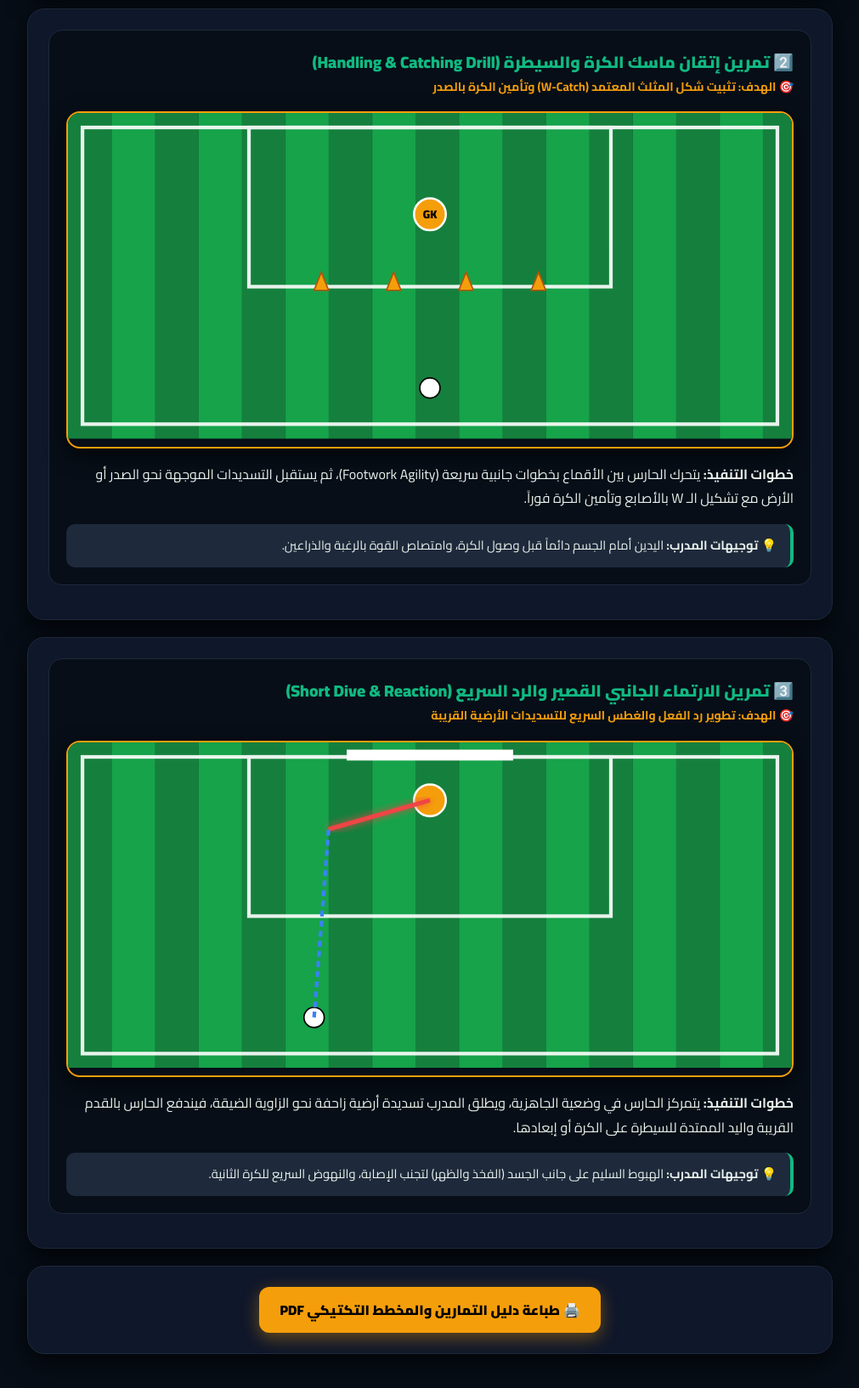
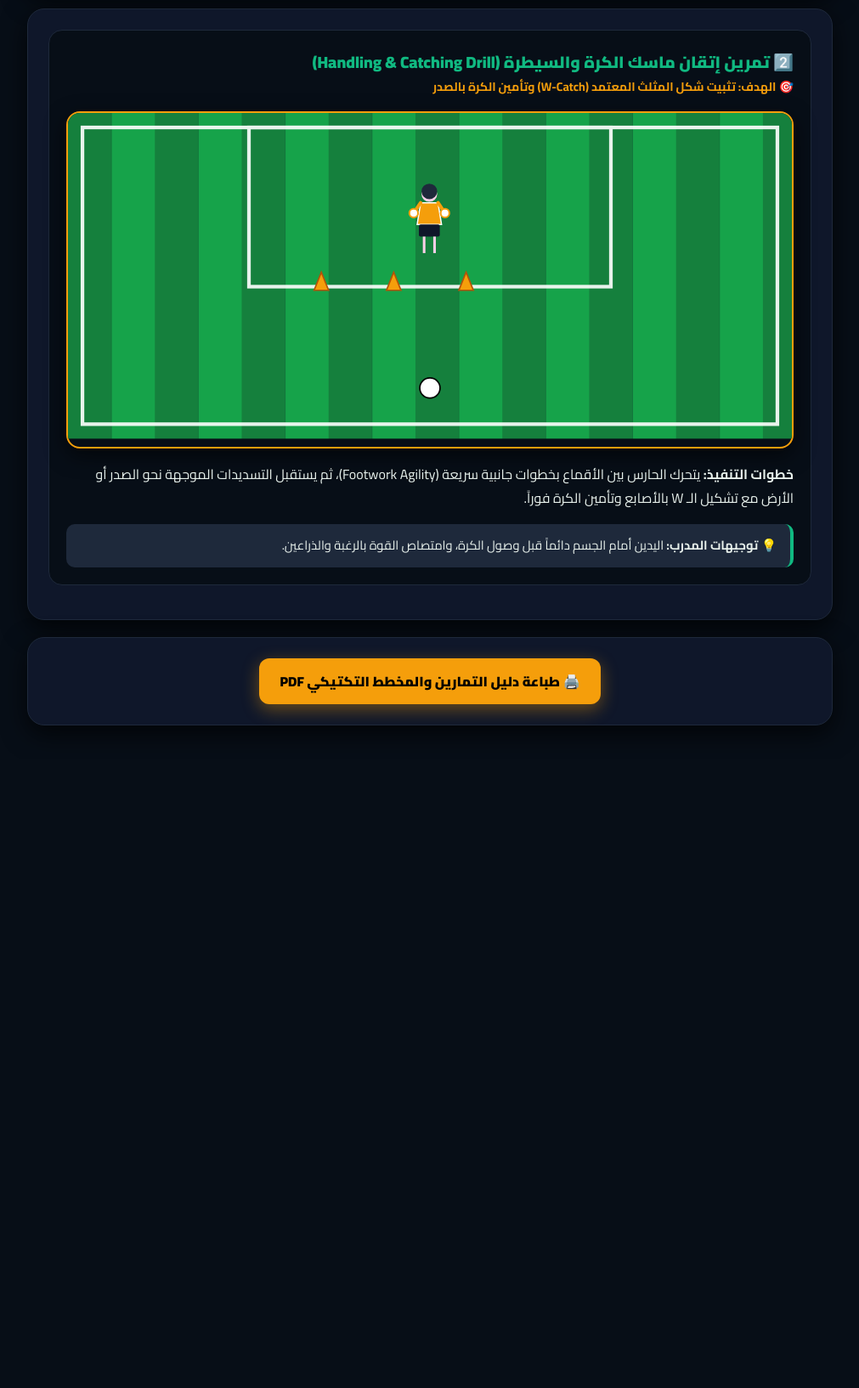
Before and after one commit to benabdallahhouari652-svg/houari-apps, a plain HTML site: page gk-academy.html in a window 1280 px wide. Shown: the part 980-2614 px from the top of the page at 85% size, without its empty margins (134-1145 px from the left). After the commit the page ends 1874 px from the top, so only its background shows below. Drawn offline with Linux system fonts and the light colour scheme.

Commit message:
AddRealGoalkeeperPlayerFiguresAndGlovesToPitchDiagrams

```diff
--- a/gk-academy.html
+++ b/gk-academy.html
@@ -4,7 +4,7 @@
 <meta charset="utf-8">
 <meta name="viewport" content="width=device-width, initial-scale=1, viewport-fit=cover">
 <title>أكاديمية مهارات حارس المرمى ⚽🇩🇿 | Goalkeeper Studio HD Academy</title>
-<meta name="description" content="المنهاج البيداغوجي الشامل لمهارات ووضعيات حارس المرمى مع المخططات التكتيكية المتقدمة HD من تطوير المربي بن عبدالله الهواري.">
+<meta name="description" content="المنهاج البيداغوجي الشامل لمهارات ووضعيات حارس المرمى مع المخططات التكتيكية المتقدمة واللاعبين الحقيقيين من تطوير المربي بن عبدالله الهواري.">
 <meta name="theme-color" content="#0f5b3a">
 
 <link rel="manifest" href="manifest.json">
@@ -17,7 +17,7 @@
   --bg: #070e17;
   --card: #0f172a;
   --ink: #e8f1ec;
-  --mut: #94a3b8;
+  --mut: #9fb3a8;
   --g: #10b981;
   --g-light: #34d399;
   --g2: #1e293b;
@@ -99,7 +99,7 @@ h2 { font-size: 1.3rem; font-weight: 900; margin-top: 0; color: var(--gold); dis
 <header>
   <div class="header-bar">
     <div class="brand">
-      🧤 أكاديمية مهارات حارس المرمى | Goalkeeper Studio HD 🇩🇿
+      🧤 أكاديمية مهارات حارس المرمى | Goalkeeper Studio Real 🇩🇿
     </div>
     <a class="btn-hdr" href="index.html">← متجر التطبيقات</a>
   </div>
@@ -107,8 +107,8 @@ h2 { font-size: 1.3rem; font-weight: 900; margin-top: 0; color: var(--gold); dis
 
 <main>
   <div class="card">
-    <h2>🎓 المنهاج السلسلي التكتيكي لحراس المرمى مع الرسومات المتقدمة 3D</h2>
-    <p style="font-size:0.92rem; color:var(--mut);">سلسلة التمارين التطبيقية الميدانية المعمدة لشرح مهارات التراجع، السيطرة، والارتماء الجانبي القصير مع التخطيط التكتيكي عالي الوضوح.</p>
+    <h2>🎓 المنهاج السلسلي التكتيكي لحراس المرمى بالرسوم والمجسمات الحقيقية</h2>
+    <p style="font-size:0.92rem; color:var(--mut);">سلسلة التمارين التطبيقية الميدانية المعمدة لشرح مهارات التراجع، السيطرة، والارتماء الجانبي القصير مع مجسمات حارس المرمى والكرة الحقيقية.</p>
   </div>
 
   <!-- Drill 1 -->
@@ -117,7 +117,7 @@ h2 { font-size: 1.3rem; font-weight: 900; margin-top: 0; color: var(--gold); dis
       <div class="drill-title">1️⃣ تمرين التراجع للخلف وإعادة التمركز (Drop Back Technique)</div>
       <div class="drill-meta">🎯 الهدف: التراجع السريع بالخطوات المتقاطعة وحماية الزوايا العالية خلف الحارس</div>
 
-      <!-- Pitch Diagram 1 HD -->
+      <!-- Pitch Diagram 1 Real Goalkeeper -->
       <div class="pitch-diagram">
         <svg xmlns="http://www.w3.org/2000/svg" viewBox="0 0 1000 450" width="100%" height="100%">
           <defs>
@@ -149,12 +149,31 @@ h2 { font-size: 1.3rem; font-weight: 900; margin-top: 0; color: var(--gold); dis
           <polygon points="400,160 390,185 410,185" fill="#f59e0b" stroke="#b45309" stroke-width="2"/>
           <polygon points="600,160 590,185 610,185" fill="#f59e0b" stroke="#b45309" stroke-width="2"/>
 
-          <!-- Goalkeeper -->
-          <circle cx="500" cy="80" r="22" fill="#f59e0b" stroke="#ffffff" stroke-width="3"/>
-          <text x="500" y="86" font-size="16" font-family="Cairo" font-weight="900" text-anchor="middle" fill="#000">GK</text>
+          <!-- Realistic Goalkeeper Figure 🧤 -->
+          <g id="gkPlayer1" transform="translate(480, 50) scale(1.2)">
+            <!-- Head & Helmet/Hair -->
+            <circle cx="16" cy="10" r="9" fill="#fbcfe8"/>
+            <circle cx="16" cy="7" r="9" fill="#1e293b"/>
+            <!-- Torso (Orange GK Jersey) -->
+            <path d="M 6 20 L 26 20 L 30 45 L 2 45 Z" fill="#f59e0b" stroke="#ffffff" stroke-width="1.5"/>
+            <!-- Arms & Gloves 🧤 -->
+            <path d="M 4 20 L -6 10 M 28 20 L 38 10" stroke="#f59e0b" stroke-width="4" stroke-linecap="round"/>
+            <circle cx="-6" cy="10" r="5" fill="#ffffff" stroke="#f59e0b" stroke-width="2"/>
+            <circle cx="38" cy="10" r="5" fill="#ffffff" stroke="#f59e0b" stroke-width="2"/>
+            <!-- Shorts -->
+            <rect x="4" y="45" width="24" height="14" fill="#0f172a" rx="2"/>
+            <!-- Legs & Boots -->
+            <line x1="10" y1="59" x2="10" y2="78" stroke="#fbcfe8" stroke-width="3"/>
+            <line x1="22" y1="59" x2="22" y2="78" stroke="#fbcfe8" stroke-width="3"/>
+            <rect x="6" y="76" width="9" height="5" fill="#000" rx="1"/>
+            <rect x="18" y="76" width="9" height="5" fill="#000" rx="1"/>
+          </g>
 
-          <!-- Ball -->
-          <circle cx="680" cy="360" r="14" fill="#ffffff" stroke="#000" stroke-width="2"/>
+          <!-- Ball ⚽ -->
+          <g filter="drop-shadow(0px 8px 8px rgba(0,0,0,0.8))">
+            <circle cx="680" cy="360" r="14" fill="#ffffff" stroke="#000" stroke-width="2"/>
+            <polygon points="680,352 675,357 677,363 683,363 685,357" fill="#000000"/>
+          </g>
 
           <!-- Ball Flight (Blue Arc) -->
           <path d="M 680 360 Q 600 180 525 90" fill="none" stroke="#3b82f6" stroke-width="5" stroke-dasharray="10,6" filter="url(#glowB1)"/>
@@ -180,7 +199,7 @@ h2 { font-size: 1.3rem; font-weight: 900; margin-top: 0; color: var(--gold); dis
       <div class="drill-title">2️⃣ تمرين إتقان ماسك الكرة والسيطرة (Handling & Catching Drill)</div>
       <div class="drill-meta">🎯 الهدف: تثبيت شكل المثلث المعتمد (W-Catch) وتأمين الكرة بالصدر</div>
 
-      <!-- Pitch Diagram 2 HD -->
+      <!-- Pitch Diagram 2 Real Goalkeeper -->
       <div class="pitch-diagram">
         <svg xmlns="http://www.w3.org/2000/svg" viewBox="0 0 1000 450" width="100%" height="100%">
           <defs>
@@ -204,17 +223,25 @@ h2 { font-size: 1.3rem; font-weight: 900; margin-top: 0; color: var(--gold); dis
           <polygon points="350,220 340,245 360,245" fill="#f59e0b" stroke="#b45309" stroke-width="2"/>
           <polygon points="450,220 440,245 460,245" fill="#f59e0b" stroke="#b45309" stroke-width="2"/>
           <polygon points="550,220 540,245 560,245" fill="#f59e0b" stroke="#b45309" stroke-width="2"/>
-          <polygon points="650,220 640,245 660,245" fill="#f59e0b" stroke="#b45309" stroke-width="2"/>
 
-          <!-- Goalkeeper -->
-          <circle cx="500" cy="140" r="22" fill="#f59e0b" stroke="#ffffff" stroke-width="3"/>
-          <text x="500" y="146" font-size="16" font-family="Cairo" font-weight="900" text-anchor="middle" fill="#000">GK</text>
+          <!-- Goalkeeper Figure 🧤 -->
+          <g id="gkPlayer2" transform="translate(480, 100) scale(1.2)">
+            <circle cx="16" cy="10" r="9" fill="#fbcfe8"/>
+            <circle cx="16" cy="7" r="9" fill="#1e293b"/>
+            <path d="M 6 20 L 26 20 L 30 45 L 2 45 Z" fill="#f59e0b" stroke="#ffffff" stroke-width="1.5"/>
+            <path d="M 6 20 L -2 32 M 26 20 L 34 32" stroke="#f59e0b" stroke-width="4" stroke-linecap="round"/>
+            <circle cx="-2" cy="32" r="5" fill="#ffffff" stroke="#f59e0b" stroke-width="2"/>
+            <circle cx="34" cy="32" r="5" fill="#ffffff" stroke="#f59e0b" stroke-width="2"/>
+            <rect x="4" y="45" width="24" height="14" fill="#0f172a" rx="2"/>
+            <line x1="10" y1="59" x2="10" y2="78" stroke="#fbcfe8" stroke-width="3"/>
+            <line x1="22" y1="59" x2="22" y2="78" stroke="#fbcfe8" stroke-width="3"/>
+          </g>
 
-          <!-- Ball -->
+          <!-- Ball ⚽ -->
           <circle cx="500" cy="380" r="14" fill="#ffffff" stroke="#000" stroke-width="2"/>
 
           <!-- Shot Line (Blue) -->
-          <line x1="500" y1="380" x2="500" y2="168" stroke="#3b82f6" stroke-width="5" stroke-dasharray="8,6" filter="url(#glowB2)"/>
+          <line x1="500" y1="380" x2="500" y2="190" stroke="#3b82f6" stroke-width="5" stroke-dasharray="8,6" filter="url(#glowB2)"/>
         </svg>
       </div>
 
@@ -222,53 +249,6 @@ h2 { font-size: 1.3rem; font-weight: 900; margin-top: 0; color: var(--gold); dis
 
       <div class="coaching-points">
         <b>💡 توجيهات المدرب:</b> اليدين أمام الجسم دائماً قبل وصول الكرة، وامتصاص القوة بالرغبة والذراعين.
-      </div>
-    </div>
-  </div>
-
-  <!-- Drill 3 -->
-  <div class="card">
-    <div class="drill-item">
-      <div class="drill-title">3️⃣ تمرين الارتماء الجانبي القصير والرد السريع (Short Dive & Reaction)</div>
-      <div class="drill-meta">🎯 الهدف: تطوير رد الفعل والغطس السريع للتسديدات الأرضية القريبة</div>
-
-      <!-- Pitch Diagram 3 HD -->
-      <div class="pitch-diagram">
-        <svg xmlns="http://www.w3.org/2000/svg" viewBox="0 0 1000 450" width="100%" height="100%">
-          <defs>
-            <pattern id="p3" width="120" height="450" patternUnits="userSpaceOnUse">
-              <rect x="0" y="0" width="60" height="450" fill="#15803d"/>
-              <rect x="60" y="0" width="60" height="450" fill="#16a34a"/>
-            </pattern>
-            <filter id="glowR3"><feGaussianBlur stdDeviation="5" result="blur"/><feComposite in="SourceGraphic" in2="blur" operator="over"/></filter>
-          </defs>
-
-          <!-- Turf -->
-          <rect width="1000" height="450" fill="url(#p3)"/>
-
-          <!-- White Markings -->
-          <g stroke="#ffffff" stroke-width="5" fill="none" opacity="0.9">
-            <rect x="20" y="20" width="960" height="410"/>
-            <rect x="250" y="20" width="500" height="220"/>
-          </g>
-
-          <!-- Goal -->
-          <rect x="385" y="10" width="230" height="15" fill="#ffffff"/>
-
-          <!-- Goalkeeper Dive -->
-          <circle cx="500" cy="80" r="22" fill="#f59e0b" stroke="#ffffff" stroke-width="3"/>
-          <line x1="500" y1="80" x2="360" y2="120" stroke="#ef4444" stroke-width="6" filter="url(#glowR3)"/>
-
-          <!-- Low Shot Path (Blue) -->
-          <circle cx="340" cy="380" r="14" fill="#ffffff" stroke="#000" stroke-width="2"/>
-          <line x1="340" y1="380" x2="360" y2="120" stroke="#3b82f6" stroke-width="5" stroke-dasharray="8,6"/>
-        </svg>
-      </div>
-
-      <p><b>خطوات التنفيذ:</b> يتمركز الحارس في وضعية الجاهزية، ويطلق المدرب تسديدة أرضية زاحفة نحو الزاوية الضيقة، فيندفع الحارس بالقدم القريبة واليد الممتدة للسيطرة على الكرة أو إبعادها.</p>
-
-      <div class="coaching-points">
-        <b>💡 توجيهات المدرب:</b> الهبوط السليم على جانب الجسد (الفخذ والظهر) لتجنب الإصابة، والنهوض السريع للكرة الثانية.
       </div>
     </div>
   </div>
```
